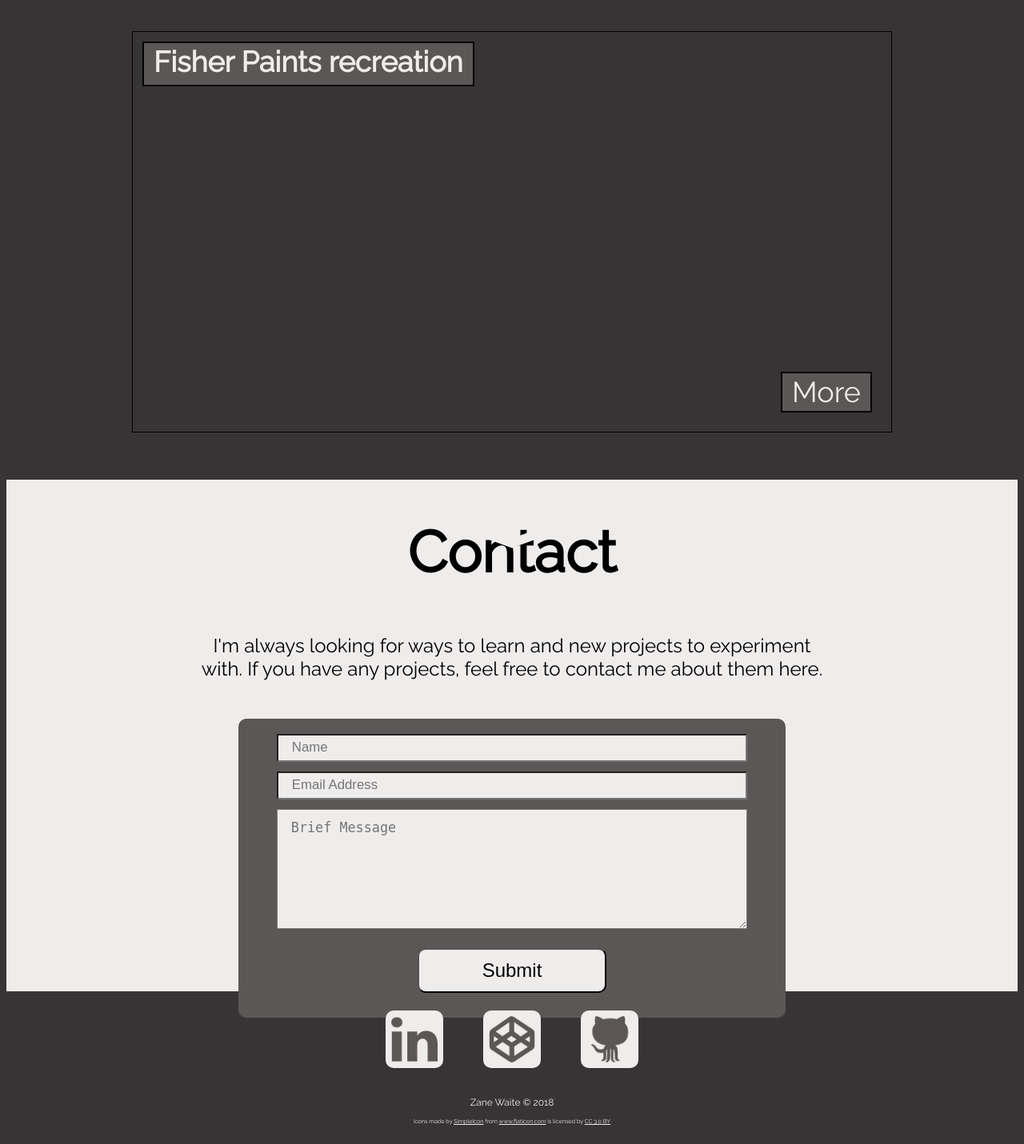
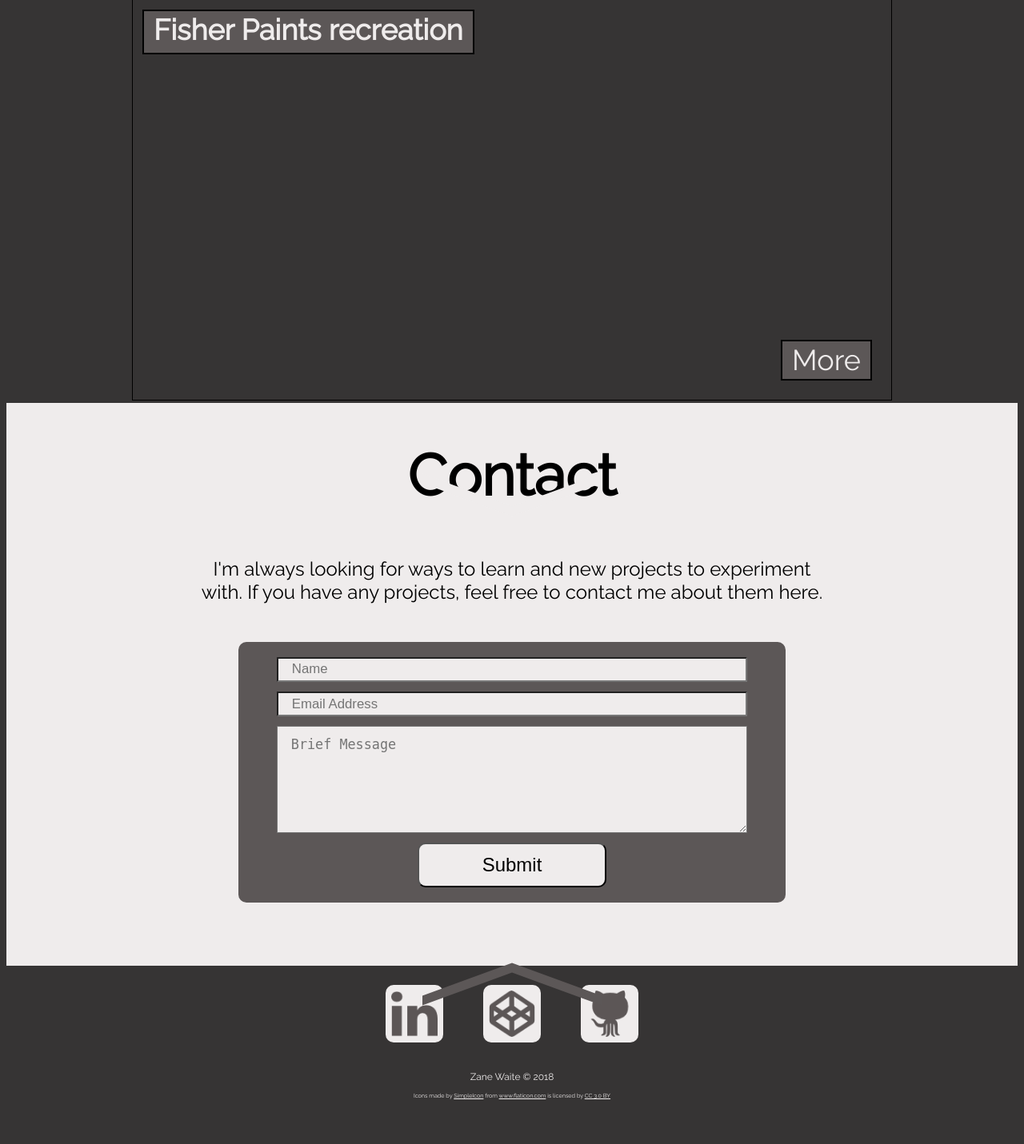
Before and after one commit to zmwaite182/zmwaite182.github.io, a PHP site: page / in a window 1280 px wide. Shown: the part 2446-3877 px from the top of the page at 80% size. After the commit the page ends 3821 px from the top, so only its background shows below. Run offline with PHP 8.4, Linux system fonts and the light colour scheme; some libraries are stand-ins or nearby versions.

Commit message:
Chevrons
Added bottom chevron and updated chevron positionings

```diff
--- a/index.html
+++ b/index.html
@@ -91,6 +91,7 @@
               <textarea placeholder="Brief Message" name="message" maxlength="500" required></textarea>
               <input type="submit" name="submit">
             </form>
+            <a href="#home" class="chevron-3"></a>
           </section>
         </div>
     </main>
--- a/styles.css
+++ b/styles.css
@@ -14,21 +14,21 @@ header {
 }
 
 #wrapper {
-  height: 110vh;
+  height: 105vh;
   width: 100%;
   background-color: #efecec;
   margin: 0 auto;
 }
 
 #wrapper-2 {
-  height: 157vh;
+  height: 150vh;
   width: 100%;
   background-color: #363434;
   margin: 0 auto;
 }
 
 #wrapper-3 {
-  height: 80vh;
+  height: 88vh;
   width: 100%;
   background-color: #efecec;
   margin: 0 auto;
@@ -79,7 +79,7 @@ header {
   height: 0px;
   width: 200px;
   margin: 0 auto;
-  bottom: -15vh;
+  bottom: -10vh;
 }
 
 .chevron-2:before {
@@ -102,6 +102,40 @@ header {
   width: 50%;
   background: #5c5757;
   transform: skew(0deg, -20deg);
+}
+
+.chevron-3 {
+  display: block;
+  position: relative;
+  text-align: center;
+  padding: 12px;
+  margin-bottom: 6px;
+  height: 0px;
+  width: 200px;
+  margin: 0 auto;
+  bottom: -12vh;
+}
+
+.chevron-3:before {
+  content: '';
+  position: absolute;
+  top: 0;
+  left: 0;
+  height: 50%;
+  width: 50%;
+  background: #5c5757;
+  transform: skew(0deg, -20deg);
+}
+
+.chevron-3:after {
+  content: '';
+  position: absolute;
+  top: 0;
+  right: 0;
+  height: 50%;
+  width: 50%;
+  background: #5c5757;
+  transform: skew(0deg, 20deg);
 }
 
 /*---------------------------------------HEADER-------------------------------*/
@@ -209,7 +243,7 @@ header {
 
 #about {
   padding: 1rem 10rem;
-  height: 110vh;
+  height: 105vh;
 }
 
 #about p, h1 {
@@ -285,7 +319,7 @@ td#git-percent::before {
 /*---------------------------------------PROJECTS-----------------------------*/
 
 #projects {
-  height: 157vh;
+  height: 150vh;
 }
 
 #projects h1 {
@@ -332,7 +366,7 @@ td#git-percent::before {
 /*---------------------------------------CONTACT------------------------------*/
 
 #contact {
-  height: 80vh;
+  height: 88vh;
   padding: 1rem 10rem;
   text-align: center;
 }
@@ -348,7 +382,7 @@ form {
   display: flex;
   flex-direction: column;
   width: 75%;
-  height: 15rem;
+  height: 13rem;
   background-color: #5c5757;
   padding: 0.3rem 2rem;
   border-radius: 10px;
@@ -372,7 +406,7 @@ textarea {
 
 input[type="submit"] {
   width: 40%;
-  margin: 1rem auto;
+  margin: 0.5rem auto;
   padding: 0.5rem;
   border-radius: 10px;
   font-size: 1rem;
```
